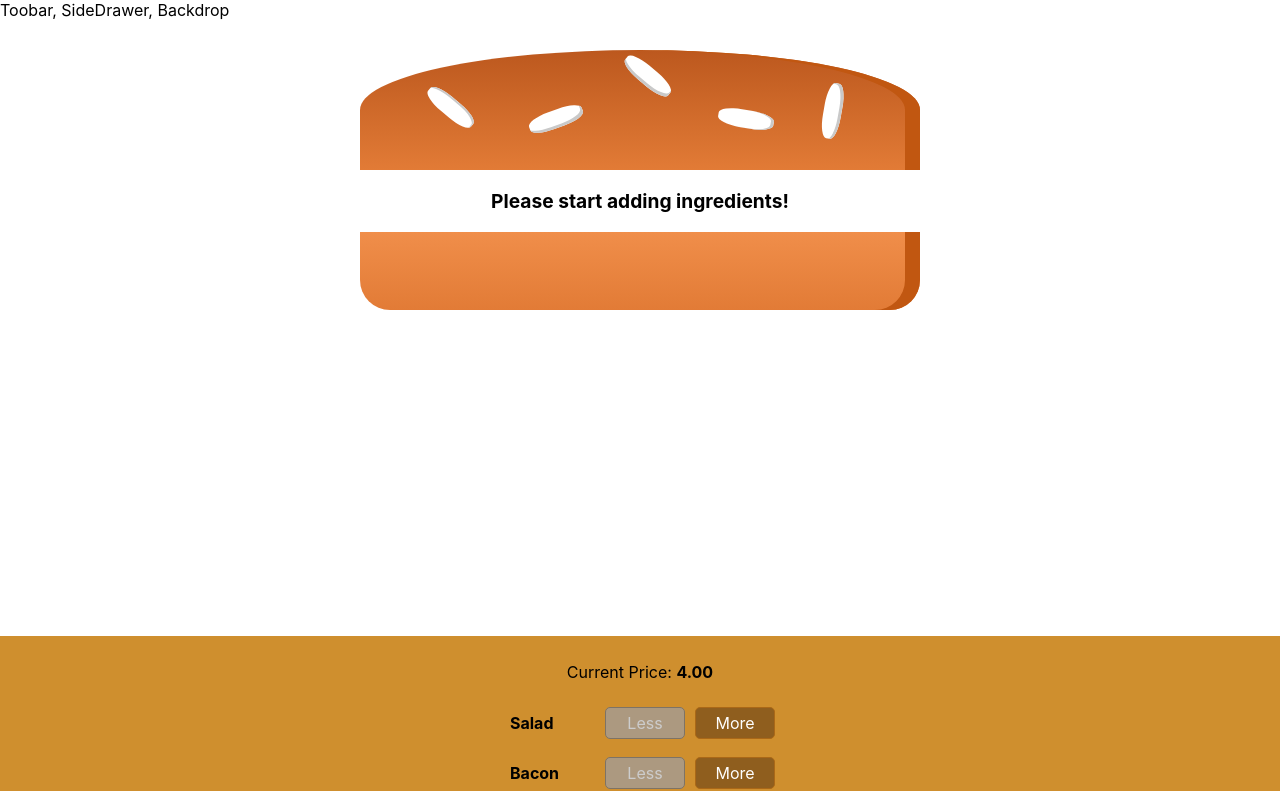
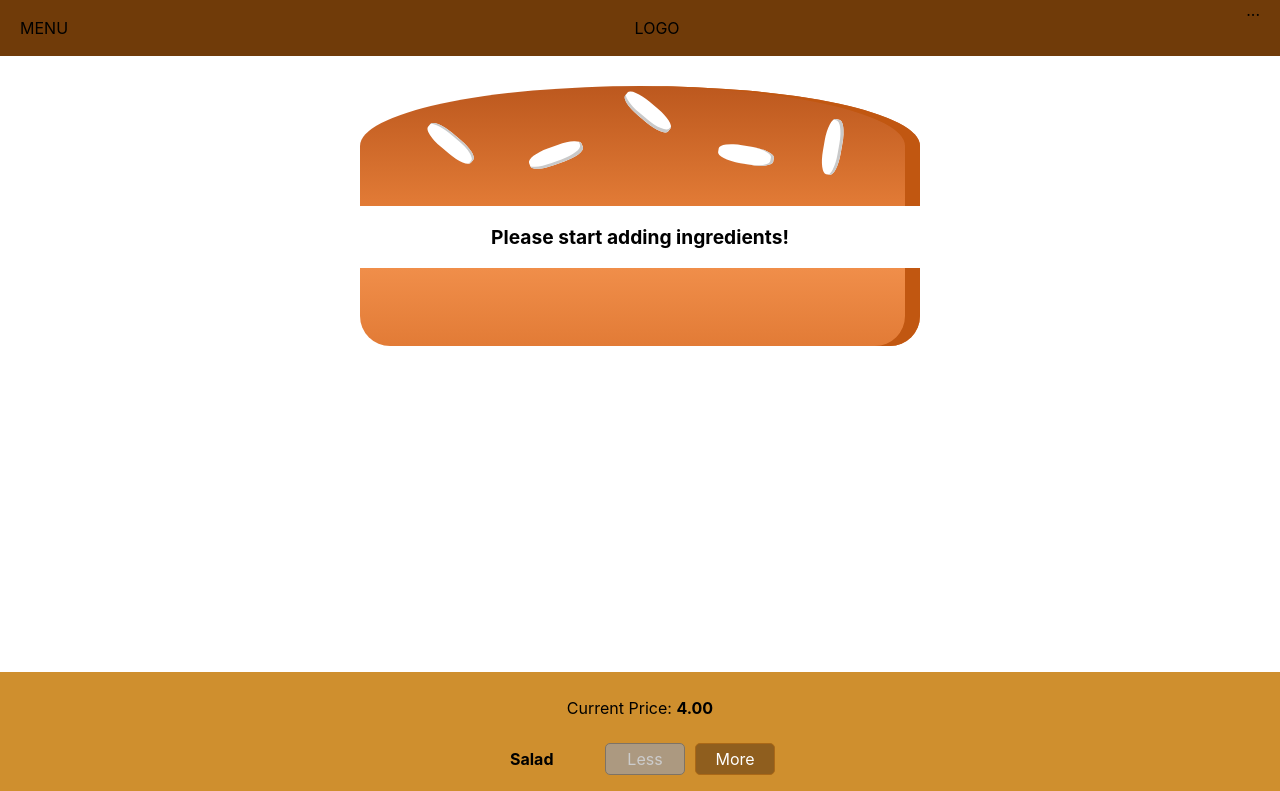
Before and after one commit to tbatista86/burger_build, a React (Create React App) app: page / in a window 1280 px wide. Shown: the top 791 px of the page. Built offline with nearby package versions, Linux system fonts and the light colour scheme.

Commit message:
criando um novo component Button para os buttons do modal e criando uma pasta navegacao onde foi criada uma toolbar basica

```diff
--- a/src/components/Burger/OrderSummary/OrderSummary.js
+++ b/src/components/Burger/OrderSummary/OrderSummary.js
@@ -1,6 +1,7 @@
 import React from 'react';
 
 import Help from '../../../hoc/Help';
+import Button from '../../UI/Button/Button';
 
 const orderSummary = (props) => {
     const ingredientSummary = Object.keys( props.ingredients )
@@ -18,7 +19,10 @@
             <ul>
                 { ingredientSummary }
             </ul>
+            <p><strong>Total Price: {props.price.toFixed(2)} </strong></p>
             <p>Continue to Checkout?</p>
+            <Button btnType="Danger" clicked={props.purchaseCancelled} >CANCEL</Button>
+            <Button btnType="Success" clicked={props.purchaseContinued} >CONTINUE</Button>
         </Help>
     );
 };
--- a/src/components/Layout/Layout.js
+++ b/src/components/Layout/Layout.js
@@ -4,9 +4,11 @@
 
 import classes from './Layout.module.css';
 
+import Toolbar from '../Navigation/Toolbar/Toolbar';
+
 const layout = ( props ) => (
     <Help>
-        <div>Toobar, SideDrawer, Backdrop</div>
+        <Toolbar />
         <main className={classes.Content}>
             { props.children }
         </main>
--- a/src/components/Layout/Layout.module.css
+++ b/src/components/Layout/Layout.module.css
@@ -1,3 +1,3 @@
 .Content {
-    margin-top: 16px;
+    margin-top: 72px;
 }
--- /dev/null
+++ b/src/components/Navigation/Toolbar/Toolbar.js
@@ -0,0 +1,14 @@
+import React from 'react';
+import classes from './Toolbar.module.css'
+
+const toolbar = (props) => (
+    <header className={classes.Toolbar}>
+        <div>MENU</div>
+        <div>LOGO</div>
+        <nav>
+            ...
+        </nav>
+    </header>
+);
+
+export default toolbar;
--- /dev/null
+++ b/src/components/Navigation/Toolbar/Toolbar.module.css
@@ -0,0 +1,18 @@
+.Toolbar {
+    height: 56px;
+    width: 100%;
+    position: fixed;
+    top: 0;
+    left: 0;
+    background-color: #703B09;
+    display: flex;
+    justify-content: space-between;
+    align-items: center;
+    padding: 0 20px;
+    box-sizing: border-box;
+    z-index: 90;
+}
+
+.Toolbar nav {
+    height: 100%;
+}
--- /dev/null
+++ b/src/components/UI/Button/Button.js
@@ -0,0 +1,11 @@
+import React from 'react';
+
+import classes from './Button.module.css'
+
+const button = (props) => (
+    <button
+        className={[classes.Button, classes[props.btnType]].join(' ')}
+        onClick={props.clicked} >{props.children}</button>
+);
+
+export default button;
--- /dev/null
+++ b/src/components/UI/Button/Button.module.css
@@ -0,0 +1,24 @@
+.Button {
+    background-color:transparent;
+    border:none;
+    color:white;
+    outline:none;
+    cursor:pointer;
+    font:inherit;
+    padding:10px;
+    margin:10px;
+    font-weight:bold;
+}
+
+.Button:first-of-type {
+    margin-left:0;
+    padding-left:0;
+}
+
+.Success {
+    color:#5C9210;
+}
+
+.Danger {
+    color:#944317;
+}
--- a/src/containers/BurgerBuilder/BurgerBuilder.js
+++ b/src/containers/BurgerBuilder/BurgerBuilder.js
@@ -78,6 +78,10 @@
         this.setState({ purchasing:false });
     }
 
+    purchaseContinueHandler = () => {
+        alert('You continue!');
+    }
+
     render ( ) {
         const disabledInfo = {
             ...this.state.ingredients
@@ -88,7 +92,11 @@
         return (
             <Help>
                 <Modal show={this.state.purchasing} modalClosed={this.purchaseCancelHandler} >
-                    <OrderSummary ingredients={this.state.ingredients} />
+                    <OrderSummary
+                        ingredients={this.state.ingredients}
+                        price={this.state.totalPrice}
+                        purchaseCancelled={this.purchaseCancelHandler}
+                        purchaseContinued={this.purchaseContinueHandler} />
                 </Modal>
                 <Burger ingredients={this.state.ingredients} />
                 <BuildControls
```
